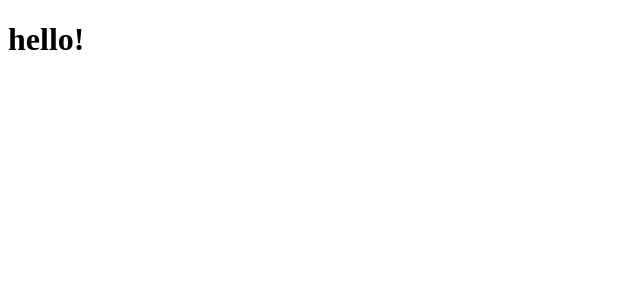
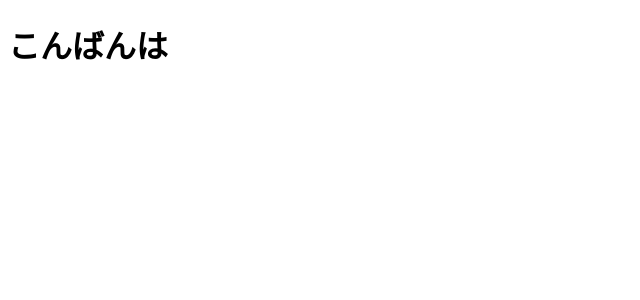
Before and after one commit to Doer-org/hack-camp_vol5_2022, a React (Create React App) app in the folder front/: page / in a window 1280 px wide. Shown: the top 300 px of the page, without its empty margins (0-640 px from the left). Built offline with nearby package versions, Linux system fonts and the light colour scheme.

Commit message:
feat:文字変更

```diff
--- a/front/src/App.js
+++ b/front/src/App.js
@@ -3,7 +3,7 @@ import './App.css';
 function App() {
   return (
     <div className="App">
-        <h1>hello!</h1>
+        <h1>こんばんは</h1>
     </div>
   );
 }
```
